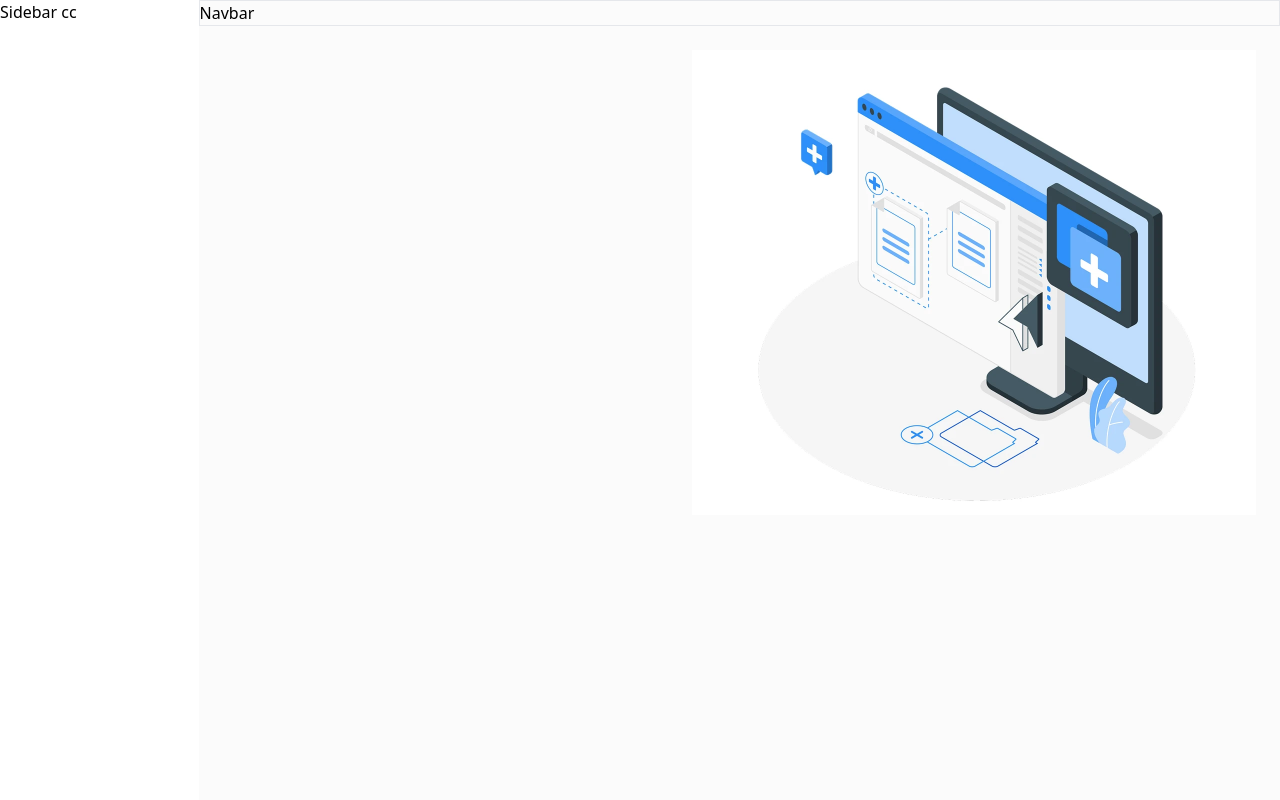
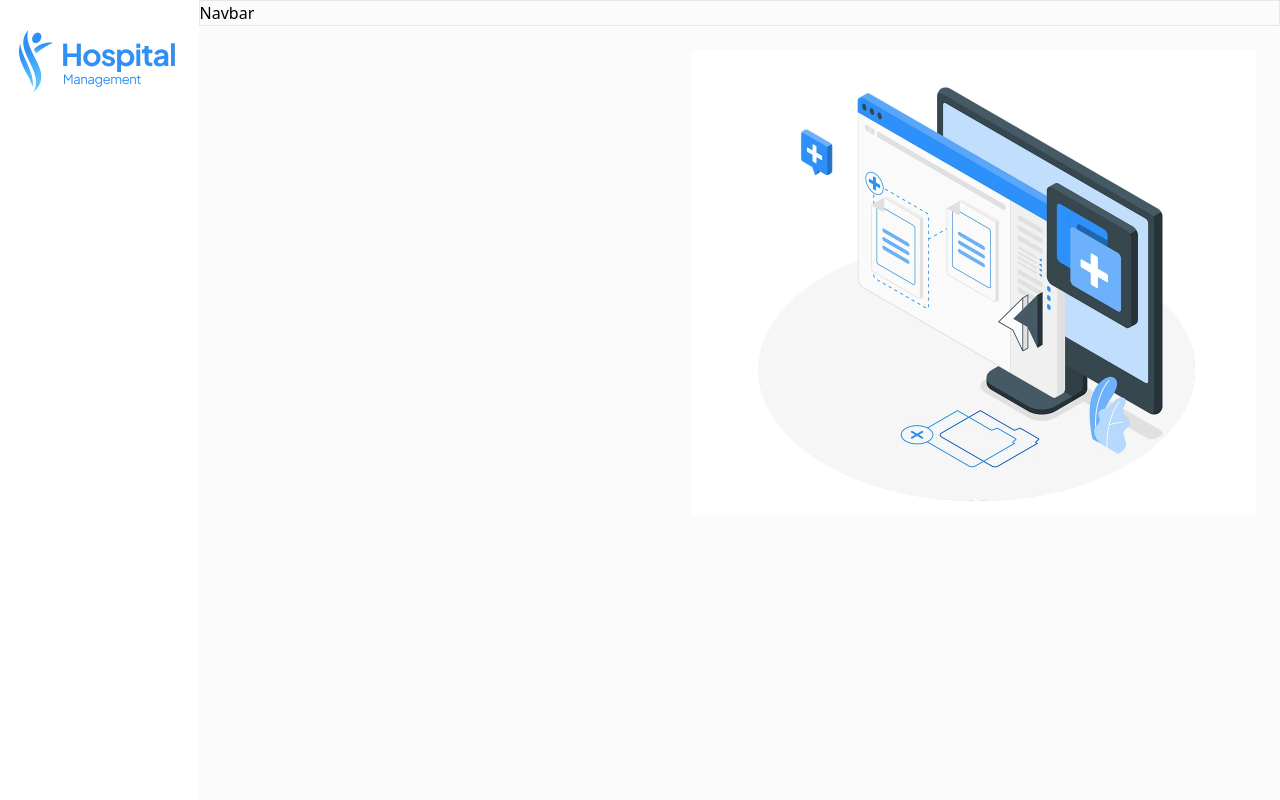
Before and after one commit to arakash-developer/Hospital-Management-System, a React (Vite) app: page / in a window 1280 px wide. Shown: the top 800 px of the page. Built offline with nearby package versions, Linux system fonts and the light colour scheme.

Commit message:
refactor: update Sidebar component to render logo and improve structure

```diff
--- a/src/component/main/Sidebar.tsx
+++ b/src/component/main/Sidebar.tsx
@@ -1,7 +1,13 @@
+import Logo from "@public/logo.webp";
 import React from "react";
-
 const Sidebar: React.FC = () => {
-  return <div className="w-[235px] bg-[var(--white)]">Sidebar cc</div>;
+  return (
+    <div className="w-[235px] bg-[var(--white)]">
+      <div className="mt-[30px] flex justify-center items-center">
+        <img src={Logo} alt="Logo " />
+      </div>
+    </div>
+  );
 };
 
 export default Sidebar;
```
Also changed, not shown: public/logo.webp (added).
